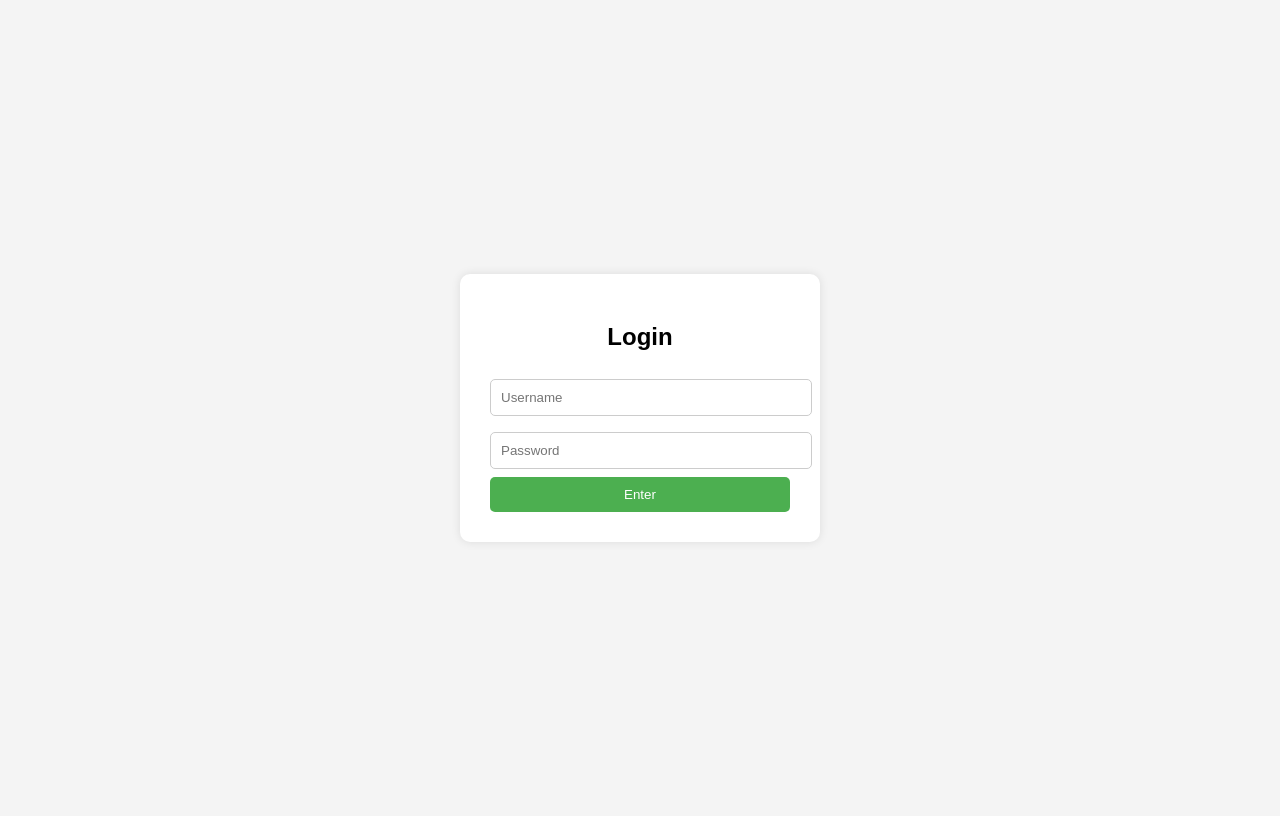
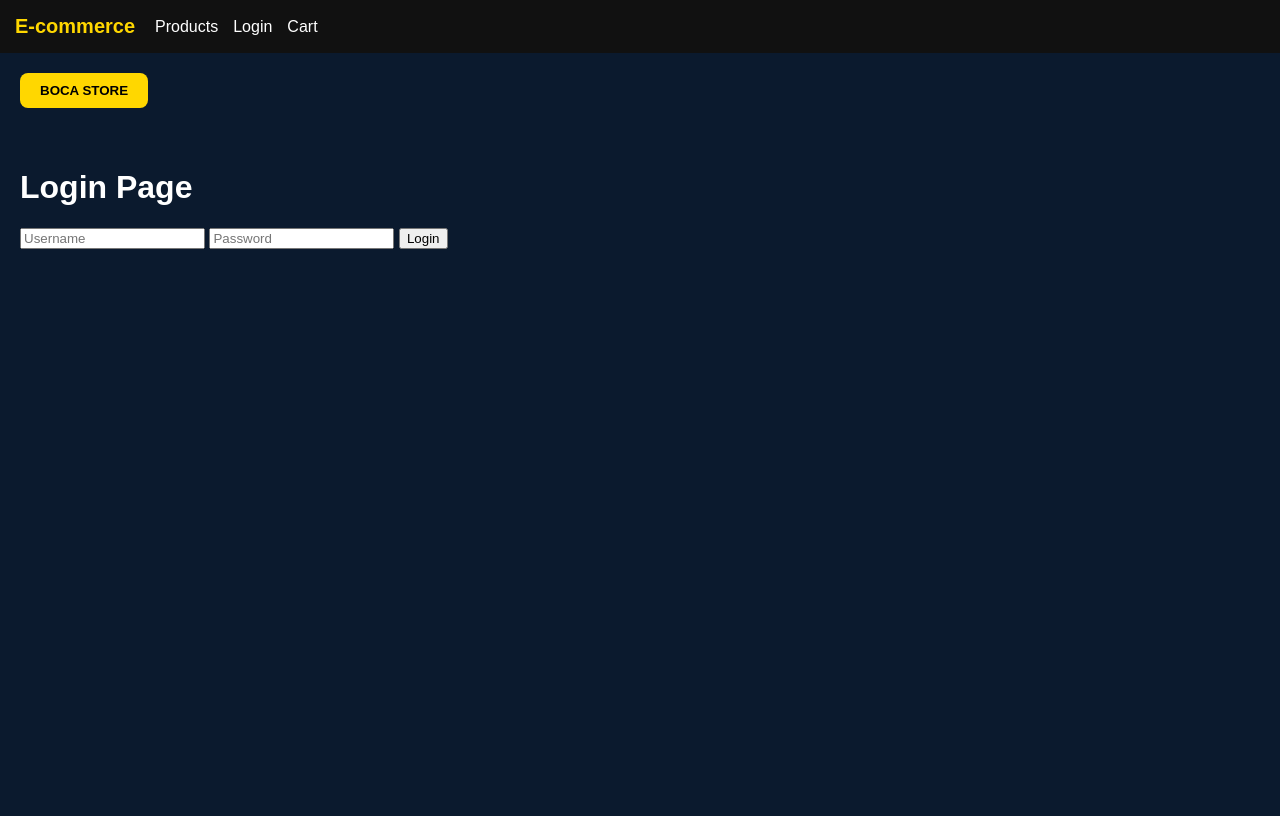
Before and after one commit to Jeremias-Silva/ecommerce_project, a Django app: page /login/ in a window 1280 px wide. After the commit the page ends 249 px from the top, so only its background shows below. Run offline with Django 5.2, Linux system fonts and the light colour scheme.

Commit message:
Refactor templates: create base layout and update product, cart, home, and login pages

```diff
--- a/templates/base.html
+++ b/templates/base.html
@@ -1,109 +1,73 @@
 <!DOCTYPE html>
 <html>
 <head>
-    <title>Django E-Commerce</title>
+    <title>E-commerce</title>
 
     <style>
-        :root {
-            --primary: #0A1F44;     /* azul dark */
-            --gold: #D4AF37;        /* amarelo gold */
-            --bg: #F5F7FA;
-            --text: #1A1A1A;
-            --white: #FFFFFF;
+        body {
+            margin: 0;
+            background-color: #0b1a2e;
+            color: white;
+            font-family: Arial;
         }
 
-        body {
-            font-family: Arial, sans-serif;
-            margin: 0;
-            background: var(--bg);
-            color: var(--text);
+        .navbar {
+            padding: 15px;
+            background: #111;
+            display: flex;
+            align-items: center;
+            gap: 20px;
         }
 
-        /* NAVBAR */
-        nav {
-            background: var(--primary);
-            padding: 15px 30px;
-            display: flex;
-            align-items: center;
-            justify-content: space-between;
+        .logo {
+            color: gold;
+            font-weight: bold;
+            text-decoration: none;
+            font-size: 20px;
         }
 
-        nav .logo {
-            color: var(--gold);
-            font-weight: bold;
-            font-size: 18px;
+        .nav-link {
+            color: white;
+            text-decoration: none;
         }
 
-        nav .links a {
-            color: var(--white);
-            margin-left: 20px;
-            text-decoration: none;
-            transition: 0.3s;
+        .gold-button {
+            background: gold;
+            color: black;
+            padding: 10px 20px;
+            border: none;
+            border-radius: 8px;
+            font-weight: bold;
         }
 
-        nav .links a:hover {
-            color: var(--gold);
+        .content {
+            padding: 20px;
         }
-
-        /* CONTAINER */
-        .container {
-            padding: 30px;
-        }
-
-        /* CARD */
-        .card {
-            background: var(--white);
-            padding: 20px;
-            margin-bottom: 15px;
-            border-radius: 10px;
-            box-shadow: 0 4px 12px rgba(0,0,0,0.08);
-            transition: 0.2s;
-        }
-
-        .card:hover {
-            transform: translateY(-3px);
-        }
-
-        /* BUTTON */
-        .btn {
-            display: inline-block;
-            padding: 10px 16px;
-            background: var(--gold);
-            color: #000;
-            text-decoration: none;
-            border-radius: 6px;
-            font-weight: bold;
-            transition: 0.3s;
-        }
-
-        .btn:hover {
-            opacity: 0.85;
-        }
-
-        .btn-danger {
-            background: #c0392b;
-            color: white;
-        }
-
     </style>
 </head>
 
 <body>
 
-<nav>
-    <div class="logo">E-Commerce</div>
+    <!-- NavBar -->
+  <div class="navbar">
+    <a href="/" class="logo">E-commerce</a>
 
-    <div class="links">
-        <a href="/">Products</a>
-        <a href="/cart/">Cart</a>
-        <a href="/login/">Login</a>
+    <div style="display:flex; gap:15px;">
+        <a href="/products/" class="nav-link">Products</a>
+        <a href="/login/" class="nav-link">Login</a>
+        <a href="/cart/" class="nav-link">Cart</a>
     </div>
-</nav>
+</div>
 
-<div class="container">
-    {% block content %}
-    {% endblock %}
-</div>
+    <!-- Global Button -->
+    <div style="padding: 20px;">
+        <button class="gold-button">BOCA STORE</button>
+    </div>
+
+    <!-- Page content -->
+    <div class="content">
+        {% block content %}{% endblock %}
+    </div>
 
 </body>
 </html>
--- /dev/null
+++ b/templates/home.html
@@ -0,0 +1,6 @@
+{% extends "base.html" %}
+
+{% block content %}
+<h1>Home Page</h1>
+<p>Welcome to Boca Store </p>
+{% endblock %}
--- a/templates/login.html
+++ b/templates/login.html
@@ -1,82 +1,14 @@
-<!DOCTYPE html>
-<html lang="en">
-<head>
-    <meta charset="UTF-8">
-    <meta name="viewport" content="width=device-width, initial-scale=1.0">
-    <title>Login</title>
-    <style>
-        body {
-            font-family: Arial, sans-serif;
-            background-color: #f4f4f4;
-            display: flex;
-            justify-content: center;
-            align-items: center;
-            height: 100vh;
-        }
+{% extends "base.html" %}
 
-        .login-container {
-            background-color: #ffffff;
-            padding: 30px;
-            border-radius: 10px;
-            box-shadow: 0 0 10px rgba(0,0,0,0.1);
-            width: 300px;
-        }
+{% block content %}
 
-        .login-container h2 {
-            text-align: center;
-            margin-bottom: 20px;
-        }
+<h1>Login Page</h1>
 
-        .login-container input {
-            width: 100%;
-            padding: 10px;
-            margin: 8px 0;
-            border: 1px solid #ccc;
-            border-radius: 5px;
-        }
+<form method="POST">
+    {% csrf_token %}
+    <input type="text" placeholder="Username">
+    <input type="password" placeholder="Password">
+    <button type="submit">Login</button>
+</form>
 
-        .login-container button {
-            width: 100%;
-            padding: 10px;
-            background-color: #4CAF50;
-            border: none;
-            color: white;
-            border-radius: 5px;
-            cursor: pointer;
-        }
-
-        .login-container button:hover {
-            background-color: #45a049;
-        }
-
-        .error-message {
-            color: red;
-            text-align: center;
-            margin-bottom: 10px;
-        }
-    </style>
-</head>
-<body>
-
-<div class="login-container">
-    <h2>Login</h2>
-
-    {% if form.errors %}
-        <div class="error-message">
-            Invalid username or password.
-        </div>
-    {% endif %}
-
-    <form method="POST">
-        {% csrf_token %}
-
-        <input type="text" name="username" placeholder="Username" required>
-
-        <input type="password" name="password" placeholder="Password" required>
-
-        <button type="submit">Enter</button>
-    </form>
-</div>
-
-</body>
-</html>
+{% endblock %}
```
Also changed, not shown: templates/base/base.html (added, +63 -0 lines), templates/products.html (+6 -2 lines), templates/products/list.html (added, +20 -0 lines), templates/store/home.html (added, +14 -0 lines).
